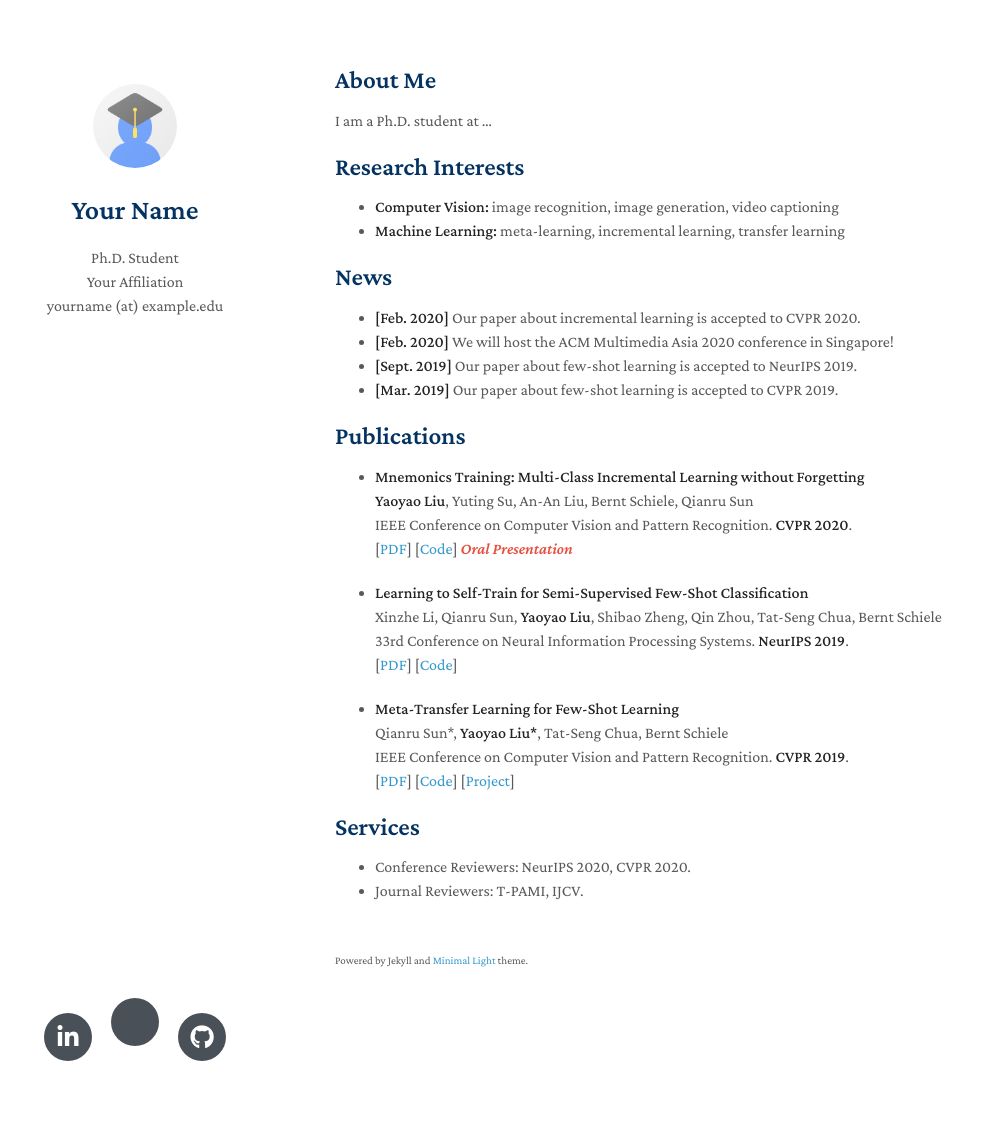
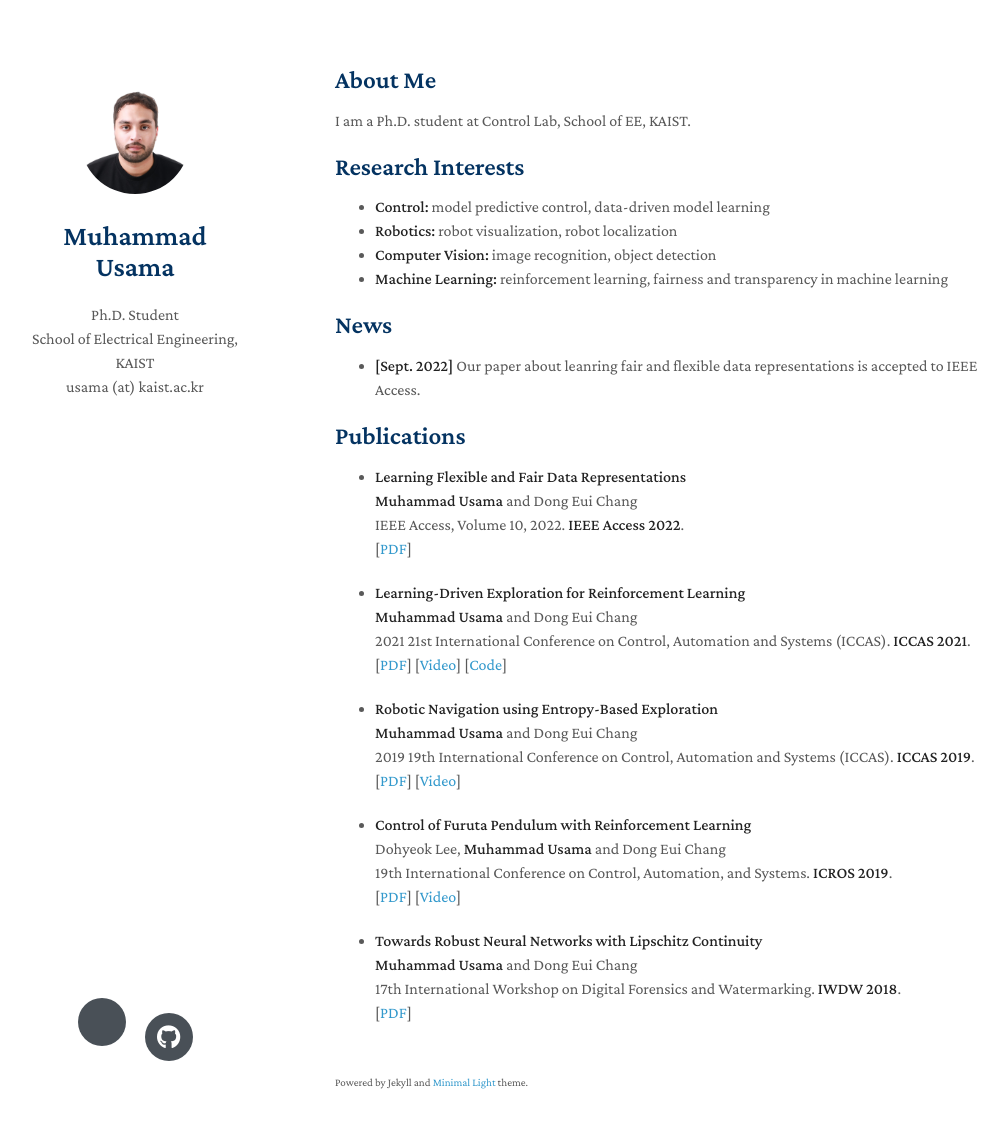
Before and after one commit to Usama1002/Usama1002.github.io, a Jekyll site: the page built from index.md, in a window 1280 px wide and 1163 px high. Shown: the top 1128 px of the window, without its empty margins (135-1143 px from the left). Built offline with Jekyll 4.4.1, drawn with Linux system fonts in a browser that asks for light colours; nearby versions of some CDN libraries; a style sheet for code colours, icons or effects is not loaded; our own code applies the rules of GitHub Pages for plain Markdown files.

Commit message:
my details

```diff
--- a/_config.yml
+++ b/_config.yml
@@ -1,30 +1,30 @@
 # Basic Information
-title: Your Name
+title: Muhammad Usama
 position: Ph.D. Student
-affiliation: Your Affiliation
-email: yourname (at) example.edu
+affiliation: School of Electrical Engineering, KAIST
+email: usama (at) kaist.ac.kr
 
 # Search Engine Optimization (SEO)
 # The following information is used to improve the website traffic from search engines, e.g., Google.
-keywords: minimal academic
+keywords: muhammad usama
 description: The Minimal Light is a simple and elegant jekyll theme for academic personal homepage.
 canonical: https://minimal-light.yyliu.net/
 
 # Links
 # If you don't need one of them, you may delete the corresponding line.
-google_scholar: https://scholar.google.com/
-github_link: https://github.com/yaoyao-liu/minimal-light
-linkedin: https://www.linkedin.com/
+google_scholar: https://scholar.google.com/citations?user=OyBykQQAAAAJ&hl=en
+github_link: https://github.com/Usama1002
+# linkedin: https://www.linkedin.com/
 
 # Images (e.g., your profile picture and your website's favicon)
 # "favicon" and "favicon_dark" are used for the light and dark modes, respectively.
-avatar: ./assets/img/avatar.png
-favicon: ./assets/img/favicon.png
-favicon_dark: ./assets/img/favicon-dark.png
+avatar: ./assets/img/usama.jpg
+favicon: ./assets/img/usama_favicon.png
+favicon_dark: ./assets/img/usama_favicon.png
 
 # Google Analytics ID
 # Please remove this if you don't use Google Analytics
-google_analytics: UA-111540567-4
+# google_analytics: UA-111540567-4
 
 # Use this project as a remote theme for GitHub Pages
 # See the guide here: https://docs.github.com/en/pages/setting-up-a-github-pages-site-with-jekyll/adding-a-theme-to-your-github-pages-site-using-jekyll
--- a/index.md
+++ b/index.md
@@ -4,47 +4,58 @@ layout: homepage
 
 ## About Me
 
-I am a Ph.D. student at ...
+I am a Ph.D. student at Control Lab, School of EE, KAIST.
 
 ## Research Interests
 
-- **Computer Vision:** image recognition, image generation, video captioning
-- **Machine Learning:** meta-learning, incremental learning, transfer learning
+- **Control:** model predictive control, data-driven model learning
+- **Robotics:** robot visualization, robot localization
+- **Computer Vision:** image recognition, object detection
+- **Machine Learning:** reinforcement learning, fairness and transparency in machine learning
 
 ## News
 
-- **[Feb. 2020]** Our paper about incremental learning is accepted to CVPR 2020.
-- **[Feb. 2020]** We will host the ACM Multimedia Asia 2020 conference in Singapore!
-- **[Sept. 2019]** Our paper about few-shot learning is accepted to NeurIPS 2019.
-- **[Mar. 2019]** Our paper about few-shot learning is accepted to CVPR 2019.
+- **[Sept. 2022]** Our paper about leanring fair and flexible data representations is accepted to IEEE Access.
 
 ## Publications
 
-- **Mnemonics Training: Multi-Class Incremental Learning without Forgetting**
+- **Learning Flexible and Fair Data Representations**
   <br>
-  **Yaoyao Liu**, Yuting Su, An-An Liu, Bernt Schiele, Qianru Sun
+  **Muhammad Usama** and Dong Eui Chang
   <br>
-  IEEE Conference on Computer Vision and Pattern Recognition. **CVPR 2020**.
+  IEEE Access, Volume 10, 2022. **IEEE Access 2022**.
   <br>
-  [[PDF](https://arxiv.org/pdf/2002.10211.pdf)] [[Code](https://github.com/yaoyao-liu/mnemonics)] <strong><i style="color:#e74d3c">Oral Presentation</i></strong>
+  [[PDF](https://ieeexplore.ieee.org/stamp/stamp.jsp?tp=&arnumber=9895225)]
 
-- **Learning to Self-Train for Semi-Supervised Few-Shot Classification**
+
+- **Learning-Driven Exploration for Reinforcement Learning**
   <br>
-  Xinzhe Li, Qianru Sun, **Yaoyao Liu**, Shibao Zheng, Qin Zhou, Tat-Seng Chua, Bernt Schiele
+  **Muhammad Usama** and Dong Eui Chang
   <br>
-  33rd Conference on Neural Information Processing Systems. **NeurIPS 2019**.
+  2021 21st International Conference on Control, Automation and Systems (ICCAS). **ICCAS 2021**.
   <br>
-  [[PDF](http://papers.nips.cc/paper/9216-learning-to-self-train-for-semi-supervised-few-shot-classification.pdf)] [[Code](https://github.com/xinzheli1217/learning-to-self-train)]
+  [[PDF](https://ieeexplore.ieee.org/stamp/stamp.jsp?tp=&arnumber=9649810)] [[Video](https://www.youtube.com/watch?v=nJggIjjzKic)] [[Code](https://github.com/Usama1002/EBE-Exploration)]
 
-- **Meta-Transfer Learning for Few-Shot Learning**
+- **Robotic Navigation using Entropy-Based Exploration**
   <br>
-  Qianru Sun\*, **Yaoyao Liu\***, Tat-Seng Chua, Bernt Schiele
+  **Muhammad Usama** and Dong Eui Chang
   <br>
-  IEEE Conference on Computer Vision and Pattern Recognition. **CVPR 2019**.
+  2019 19th International Conference on Control, Automation and Systems (ICCAS). **ICCAS 2019**.
   <br>
-  [[PDF](http://openaccess.thecvf.com/content_CVPR_2019/papers/Sun_Meta-Transfer_Learning_for_Few-Shot_Learning_CVPR_2019_paper.pdf)] [[Code](https://github.com/yaoyao-liu/meta-transfer-learning)] [[Project](https://mtl.yyliu.net/)]
+  [[PDF](https://ieeexplore.ieee.org/stamp/stamp.jsp?arnumber=8971638)] [[Video](https://www.youtube.com/watch?v=NHT-EiN_4n8&t=7s)]
 
-## Services
+- **Control of Furuta Pendulum with Reinforcement Learning**
+  <br>
+  Dohyeok Lee, **Muhammad Usama** and Dong Eui Chang
+  <br>
+  19th International Conference on Control, Automation, and Systems. **ICROS 2019**.
+  <br>
+  [[PDF](https://koasas.kaist.ac.kr/handle/10203/268603)] [[Video](https://www.youtube.com/watch?v=a6W6u8iMDU8)]
 
-- Conference Reviewers: NeurIPS 2020, CVPR 2020.
-- Journal Reviewers: T-PAMI, IJCV.
+- **Towards Robust Neural Networks with Lipschitz Continuity**
+  <br>
+  **Muhammad Usama** and Dong Eui Chang
+  <br>
+  17th International Workshop on Digital Forensics and Watermarking. **IWDW 2018**.
+  <br>
+  [[PDF](https://arxiv.org/abs/1811.09008)]
```
Also changed, not shown: assets/img/usama.jpg (added), assets/img/usama_favicon.png (added).
